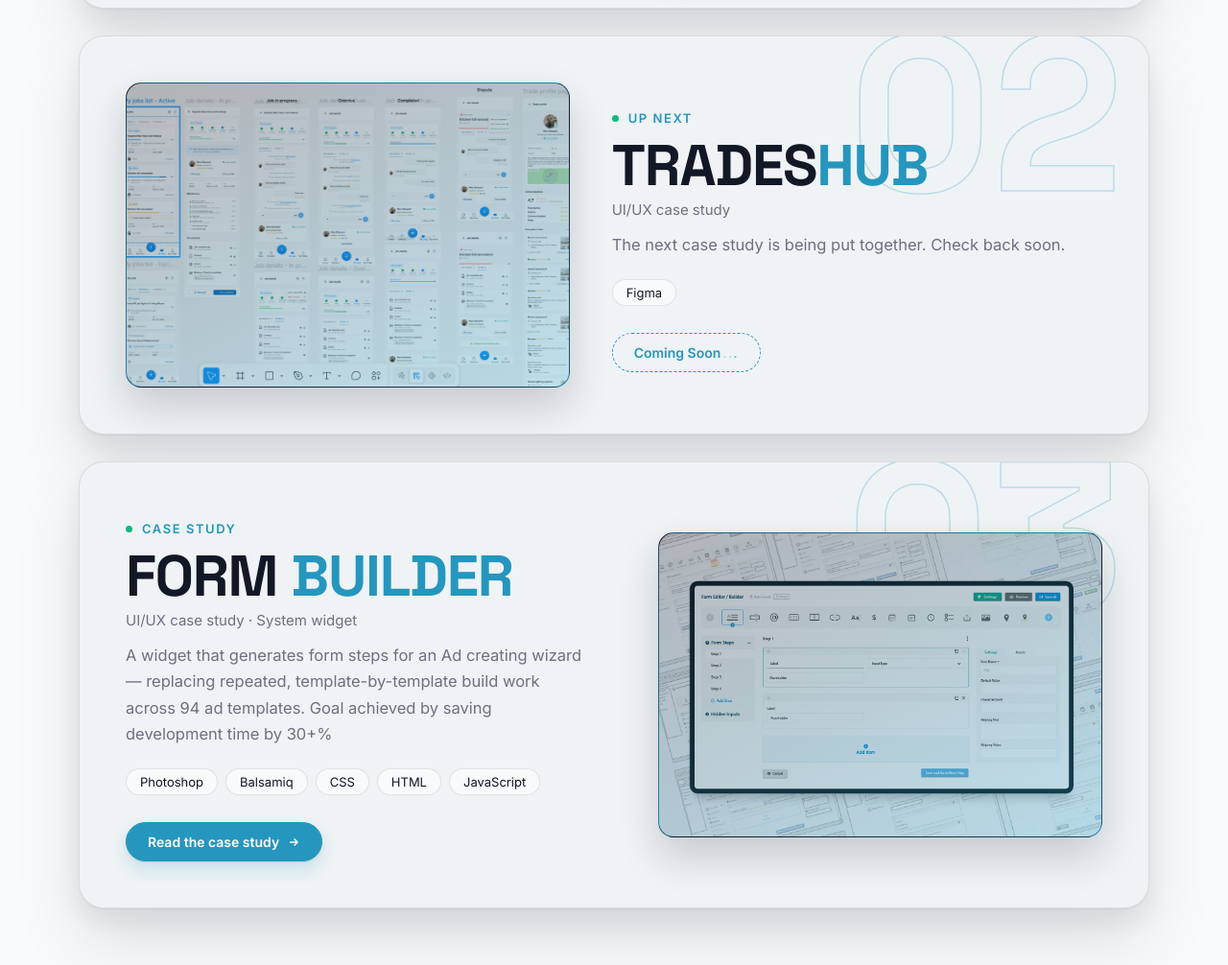
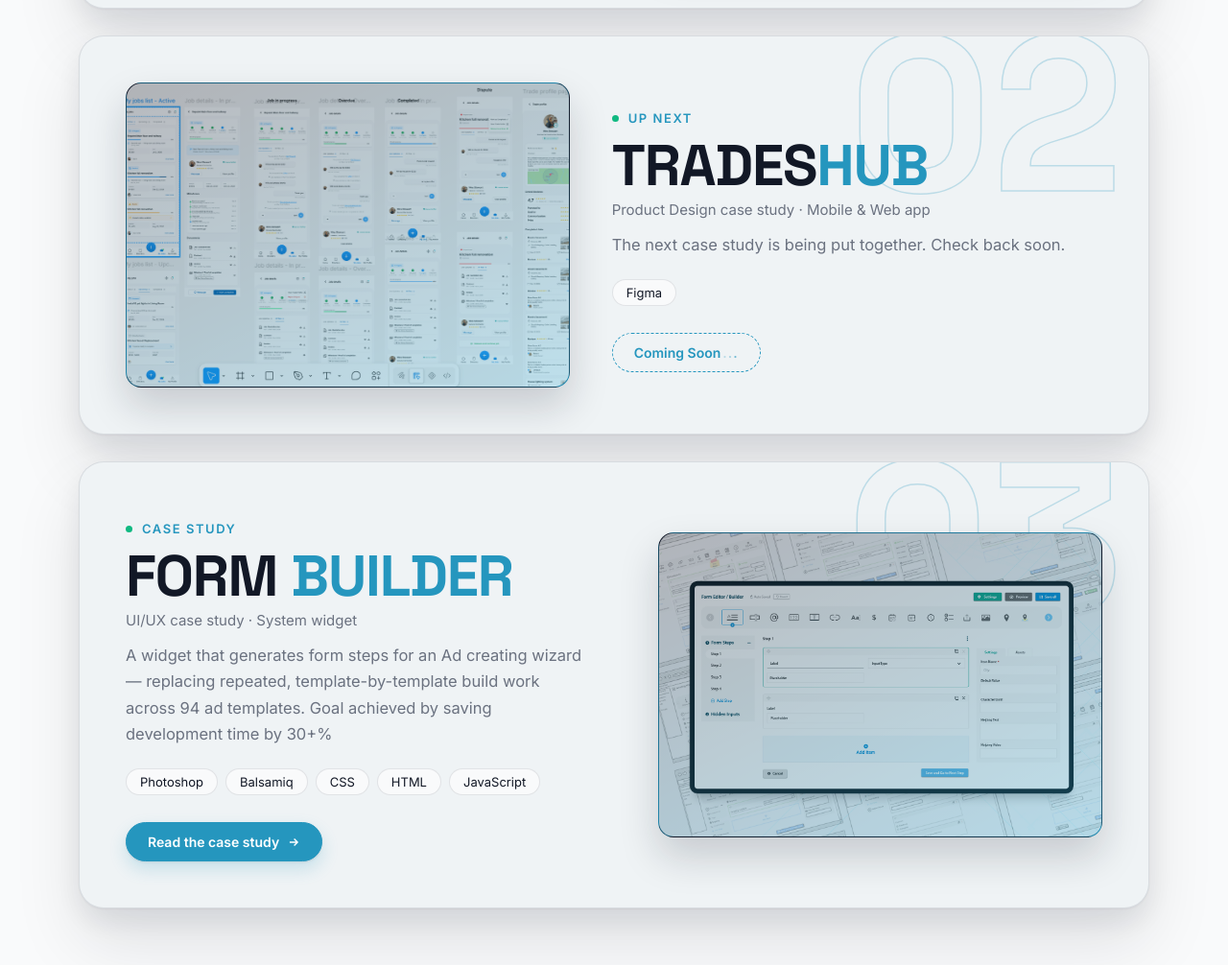
Before and after one commit to amiraabdalla989-create/amira_website, a plain HTML site: page index.html in a window 1280 px wide. Shown: the part 1496-2502 px from the top of the page at 96% size. Drawn offline with Linux system fonts and the light colour scheme.

Commit message:
Edit case study desc

```diff
--- a/index.html
+++ b/index.html
@@ -177,7 +177,7 @@
       <div>
         <p class="project-eyebrow"><span class="dot" style="width:7px;height:7px;border-radius:50%;background:var(--accent-mint)"></span> Up next</p>
         <h3 class="display">Trades<span class="accent-text">Hub</span></h3>
-        <p class="project-sub" style="margin:0">UI/UX case study</p>
+        <p class="project-sub" style="margin:0">Product Design case study · Mobile & Web app</p>
         <p class="desc">The next case study is being put together. Check back soon.</p>
         <div class="chip-row"><span>Figma</span></div>
 
```
